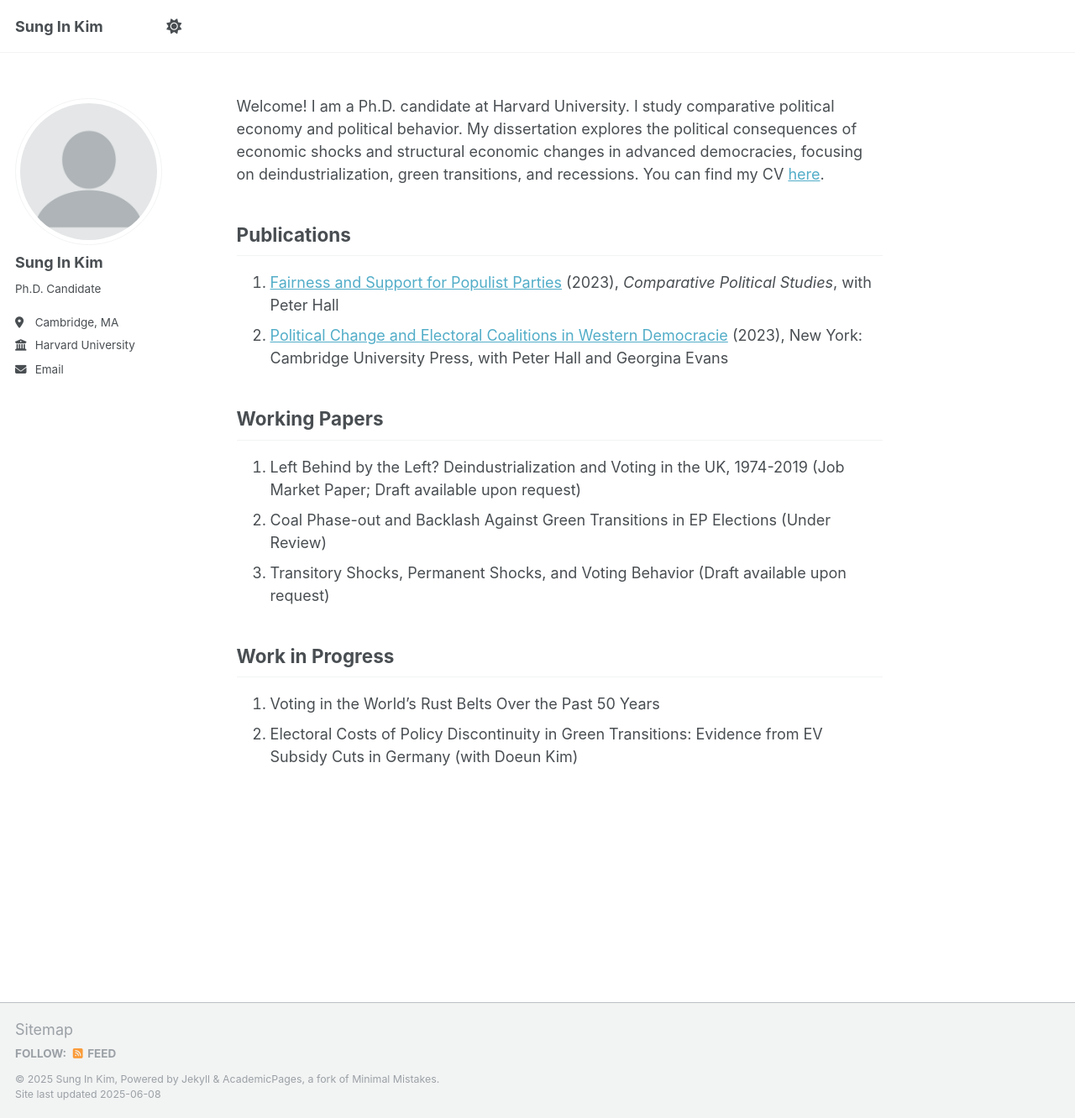
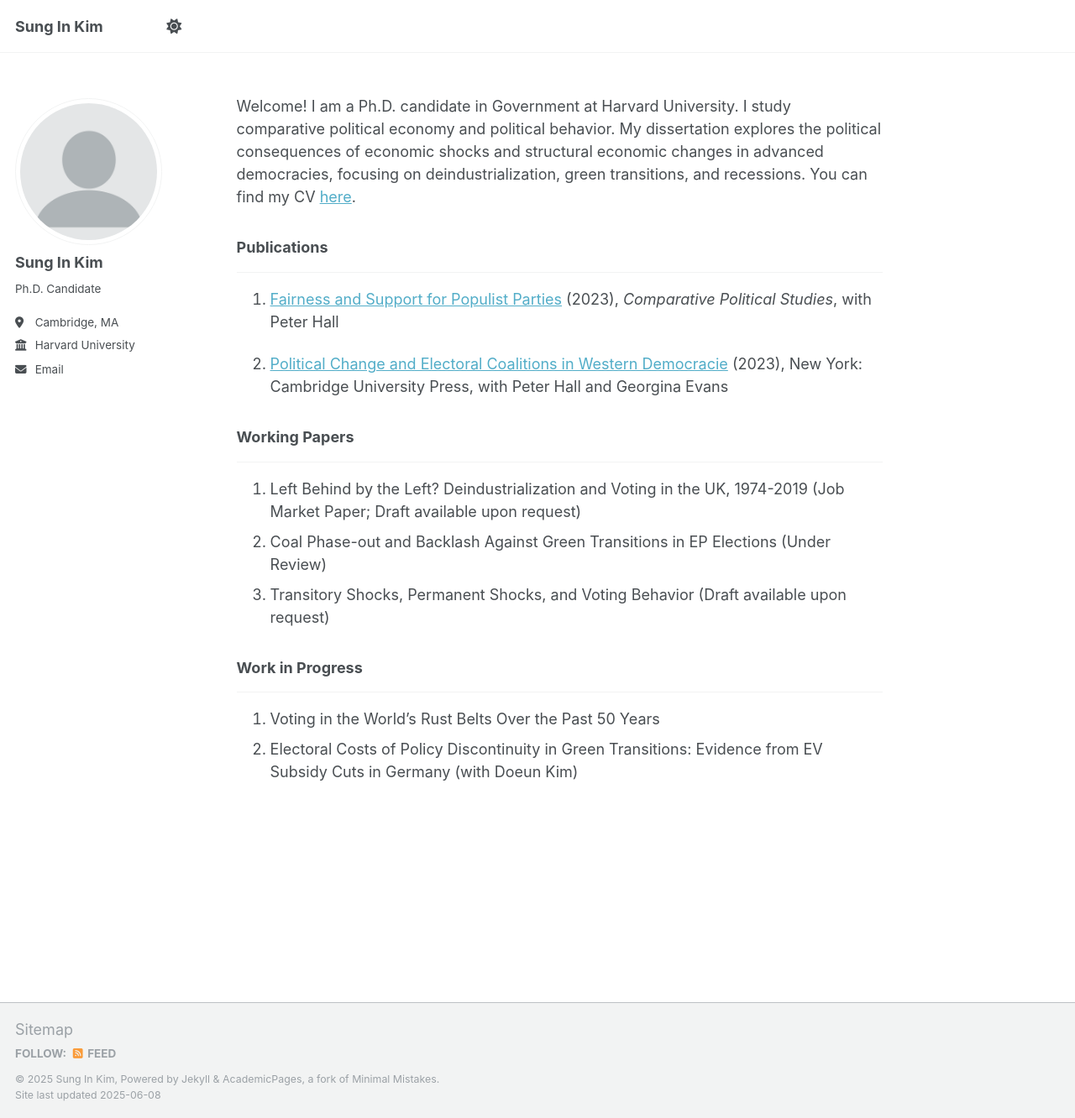
Before and after one commit to Sung-In-Kim/sung-in-kim, a Jekyll site: the page built from _pages/about.md, in a window 1280 px wide and 1332 px high. Shown: the whole window at 84% size. Built offline with Jekyll 4.4.1, drawn with Linux system fonts in a browser that asks for light colours.

Commit message:
Update about.md

```diff
--- a/_pages/about.md
+++ b/_pages/about.md
@@ -9,21 +9,22 @@ redirect_from:
 ---
 
 
-Welcome! I am a Ph.D. candidate at Harvard University. I study comparative political economy and political behavior. My dissertation explores the political consequences of economic shocks and structural economic changes in advanced democracies, focusing on deindustrialization, green transitions, and recessions. You can find my CV [here](https://sung-in-kim.github.io/files/CV_SungInKim.pdf).
+Welcome! I am a Ph.D. candidate in Government at Harvard University. I study comparative political economy and political behavior. My dissertation explores the political consequences of economic shocks and structural economic changes in advanced democracies, focusing on deindustrialization, green transitions, and recessions. You can find my CV [here](https://sung-in-kim.github.io/files/CV_SungInKim.pdf).
 
 
-Publications
+### Publications
 -----
 1. [Fairness and Support for Populist Parties](https://journals.sagepub.com/doi/abs/10.1177/00104140231193013) (2023), _Comparative Political Studies_, with Peter Hall
+
 2. [Political Change and Electoral Coalitions in Western Democracie](https://www.cambridge.org/core/elements/abs/political-change-and-electoral-coalitions-in-western-democracies/C90F49A2985854B029F1645E4CCF2445) (2023), New York: Cambridge University Press, with Peter Hall and Georgina Evans
 
-Working Papers
+### Working Papers
 -----
 1. Left Behind by the Left? Deindustrialization and Voting in the UK, 1974-2019 (Job Market Paper; Draft available upon request)
 2. Coal Phase-out and Backlash Against Green Transitions in EP Elections (Under Review)
 3. Transitory Shocks, Permanent Shocks, and Voting Behavior (Draft available upon request)
 
-Work in Progress
+### Work in Progress
 -----
 1. Voting in the World’s Rust Belts Over the Past 50 Years
 2. Electoral Costs of Policy Discontinuity in Green Transitions: Evidence from EV Subsidy Cuts in
```
